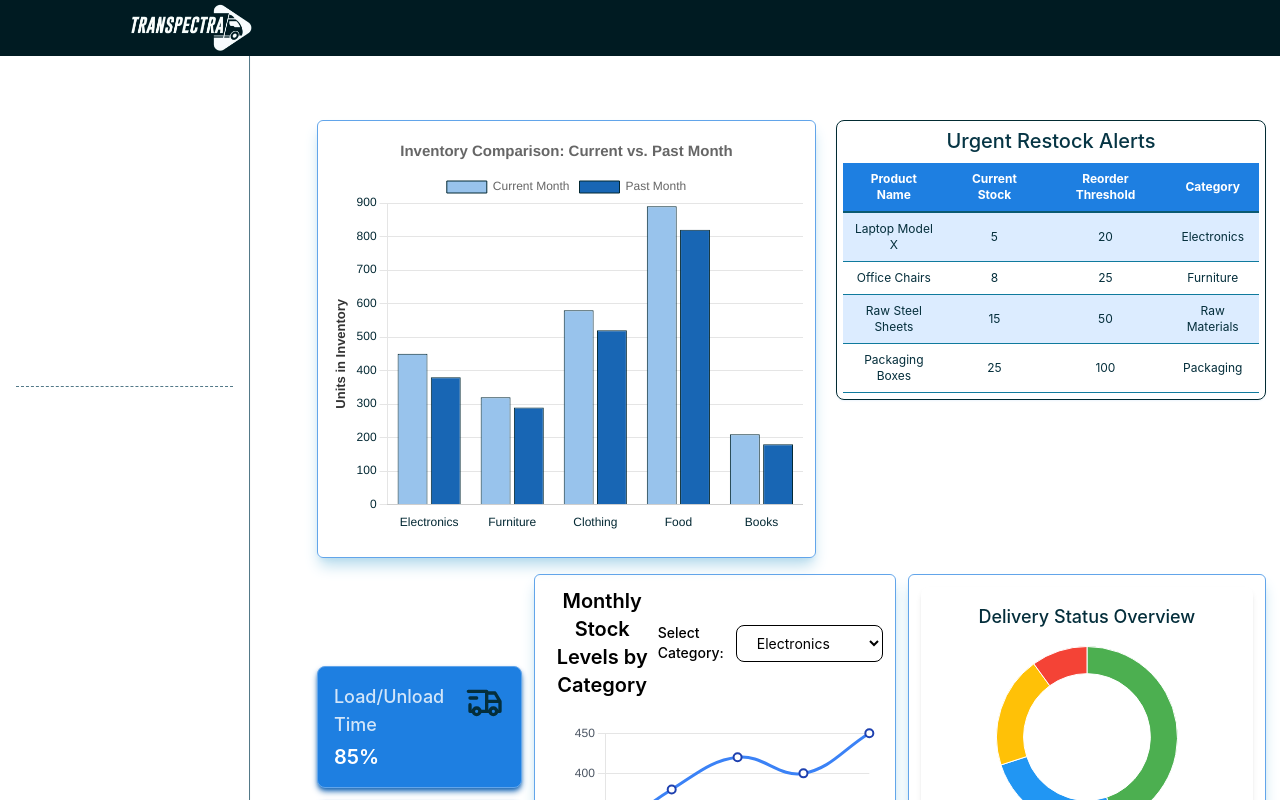
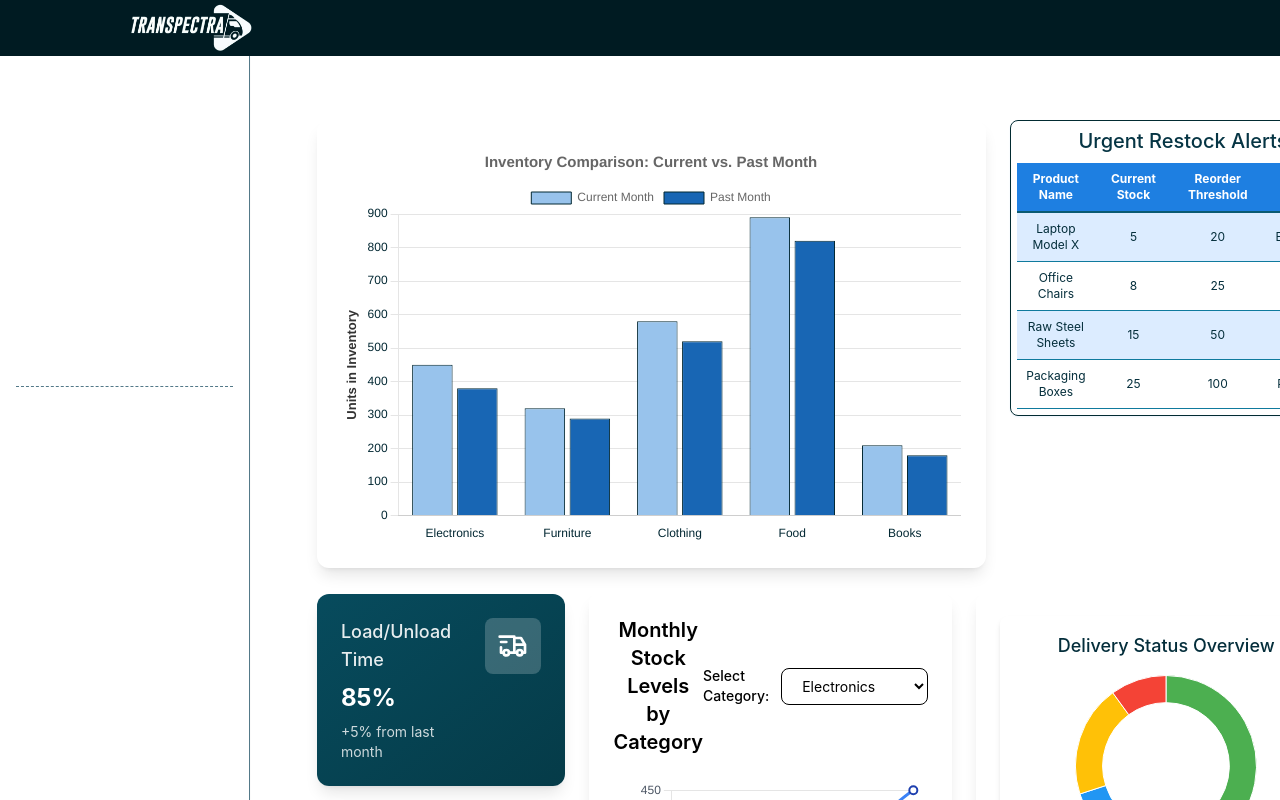
Before and after one commit to Sky-walkerX/transpectra, a React (Create React App) app in the folder client/: page /dashboard/analytics in a window 1280 px wide. Built offline with nearby package versions, Linux system fonts and the light colour scheme; sample sign-in values are in the browser's storage.

Commit message:
More Styling

```diff
--- a/client/src/components/core/Dashboard/ManagerInsights.jsx
+++ b/client/src/components/core/Dashboard/ManagerInsights.jsx
@@ -16,70 +16,81 @@ function ManagerInsights() {
   const restockAlerts = getTopRestockAlerts(warehouseData);
 
   return (
-    <div className="flex flex-col gap-y-5 items-center p-6">
-      <div className="relative max-w-fit flex gap-x-2">
-        <div className="flex flex-col gap-y-4">
-          <div className="flex flex-row gap-x-5 justify-between items-start">
-            <div className="flex flex-col pb-6 w-7/12 h-full gap-y-1 items-center justify-between border border-lblue rounded-md p-3 shadow-lg shadow-blue-25">
+    <div className="flex flex-col gap-y-6 items-center p-6">
+      <div className="w-full max-w-7xl">
+        <div className="flex flex-col gap-y-6">
+          {/* Top Section */}
+          <div className="flex flex-row gap-x-6 justify-between items-start">
+            <div className="flex flex-col w-8/12 h-full gap-y-1 items-center justify-between bg-white rounded-xl p-6 shadow-lg">
               <InventoryBarChart categories={categories} currentData={current} pastData={past} />
             </div>
-            <div>
+            <div className="w-4/12">
               <RestockTable restockAlerts={restockAlerts}/>
             </div>
           </div>
 
-          <div className="flex flex-row gap-x-3 w-full">
-            <div className="flex flex-col justify-center gap-y-3">
-              <div className="bg-blu w-full p-4 border border-lblue shadow-md rounded-lg shadow-dblue">
-                <div className="flex flex-row items-start justify-items-end gap-x-3">
-                  <div className="flex flex-col justify-center gap-y-1">
-                    <p className="text-white font-medium opacity-80 text-lg">Load/Unload Time</p>
-                    <h3 className="text-white font-semibold text-xl">85%</h3>
+          {/* Middle Section */}
+          <div className="flex flex-row gap-x-6 w-full">
+            {/* Stats Cards */}
+            <div className="flex flex-col justify-center gap-y-4 w-1/4">
+              <div className="bg-gradient-to-br from-blue-600 to-blue-700 w-full p-6 rounded-xl shadow-lg transform transition-all duration-300 hover:scale-105">
+                <div className="flex flex-row items-start justify-between gap-x-3">
+                  <div className="flex flex-col justify-center gap-y-2">
+                    <p className="text-white font-medium opacity-90 text-lg">Load/Unload Time</p>
+                    <h3 className="text-white font-bold text-2xl">85%</h3>
+                    <p className="text-white/80 text-sm">+5% from last month</p>
                   </div>
-                  <div>
-                    <TbTruckDelivery className="text-richblue-600 w-[40px] h-[40px]"/>
+                  <div className="bg-white/20 p-3 rounded-lg">
+                    <TbTruckDelivery className="text-white w-[32px] h-[32px]"/>
                   </div>
                 </div>
               </div>
-              <div className="bg-richblue-500 w-full p-4 border border-l-blue-25 shadow-md rounded-lg shadow-dblue">
-                <div className="flex flex-row items-start gap-x-3">
-                  <div className="flex flex-col justify-center gap-y-1">
-                    <p className="text-white font-medium opacity-80 pr-2 text-lg">Cost Optimization</p>
-                    <h3 className="text-white font-semibold text-xl">21%</h3>
+              <div className="bg-gradient-to-br from-blue-600 to-blue-700 w-full p-6 rounded-xl shadow-lg transform transition-all duration-300 hover:scale-105">
+                <div className="flex flex-row items-start justify-between gap-x-3">
+                  <div className="flex flex-col justify-center gap-y-2">
+                    <p className="text-white font-medium opacity-90 text-lg">Cost Optimization</p>
+                    <h3 className="text-white font-bold text-2xl">21%</h3>
+                    <p className="text-white/80 text-sm">+3% from last month</p>
                   </div>
-                  <div>
-                    <RiCoinsFill className="text-lblue w-[42px] h-[40px]"/>
+                  <div className="bg-white/20 p-3 rounded-lg">
+                    <RiCoinsFill className="text-white w-[32px] h-[32px]"/>
                   </div>
                 </div>
               </div>
-              <div className="bg-blu w-full p-4 border border-lblue shadow-md rounded-lg shadow-dblue">
-                <div className="flex flex-row items-start justify-items-end gap-x-3">
-                  <div className="flex flex-col justify-center gap-y-1">
-                    <p className="text-white font-medium opacity-80 text-lg">On-Time Deliveries</p>
-                    <h3 className="text-white font-semibold text-xl">95%</h3>
+              <div className="bg-gradient-to-br from-blue-600 to-blue-700 w-full p-6 rounded-xl shadow-lg transform transition-all duration-300 hover:scale-105">
+                <div className="flex flex-row items-start justify-between gap-x-3">
+                  <div className="flex flex-col justify-center gap-y-2">
+                    <p className="text-white font-medium opacity-90 text-lg">On-Time Deliveries</p>
+                    <h3 className="text-white font-bold text-2xl">95%</h3>
+                    <p className="text-white/80 text-sm">+2% from last month</p>
                   </div>
-                  <div>
-                    <TbTruckDelivery className="text-richblue-600 w-[40px] h-[40px]"/>
+                  <div className="bg-white/20 p-3 rounded-lg">
+                    <TbTruckDelivery className="text-white w-[32px] h-[32px]"/>
                   </div>
                 </div>
               </div>
             </div>
-            <div className="flex flex-col pb-6 gap-y-1 items-center justify-between border border-lblue rounded-md p-3 shadow-lg shadow-blue-25">
-              <InventoryLineChart categories2={categories2} trendData={trendData} />
-            </div>
-            <div className="flex flex-col pb-6 gap-y-1 items-center justify-between border border-lblue rounded-md p-3 shadow-lg shadow-blue-25">
-              <DeliveryDonutChart/>
+
+            {/* Charts */}
+            <div className="flex flex-row gap-x-6 w-3/4">
+              <div className="flex flex-col w-1/2 gap-y-1 items-center justify-between bg-white rounded-xl p-6 shadow-lg">
+                <InventoryLineChart categories2={categories2} trendData={trendData} />
+              </div>
+              <div className="flex flex-col w-1/2 gap-y-1 items-center justify-between bg-white rounded-xl p-6 shadow-lg">
+                <DeliveryDonutChart/>
+              </div>
             </div>
           </div>
-        </div>
-      </div>
 
-      <div className="flex flex-row h-auto gap-x-5 justify-between items-start">
-        <div>
-          <RecentDeliveriesTable/>
-        </div>
-        <div className="flex flex-col pb-6 gap-y-1 items-center justify-between border border-lblue rounded-md p-3 shadow-lg shadow-blue-25">
-          <SupplierPerfromanceChart/>
+          {/* Bottom Section */}
+          <div className="flex flex-row gap-x-6 justify-between items-start">
+            <div className="w-3/5">
+              <RecentDeliveriesTable/>
+            </div>
+            <div className="flex flex-col w-2/5 gap-y-1 items-center justify-between bg-white rounded-xl p-6 shadow-lg">
+              <SupplierPerfromanceChart/>
+            </div>
+          </div>
         </div>
       </div>
     </div>
--- a/client/src/components/core/Dashboard/MyProfile.jsx
+++ b/client/src/components/core/Dashboard/MyProfile.jsx
@@ -42,7 +42,6 @@ const mockFleetData = [
 
 const FleetOverviewPage = () => {
   const [searchTerm, setSearchTerm] = useState("");
-  const [selectedStatus, setSelectedStatus] = useState("all");
   const dispatch = useDispatch();
   const user = useSelector((state) => state.profile?.user || null);
   const departedFleets = useSelector(
```
